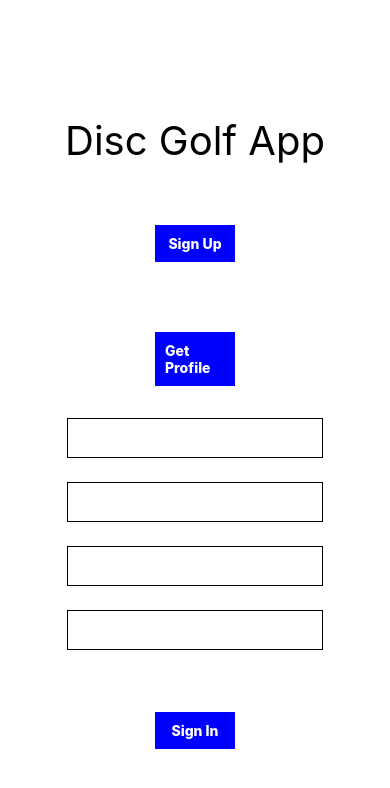
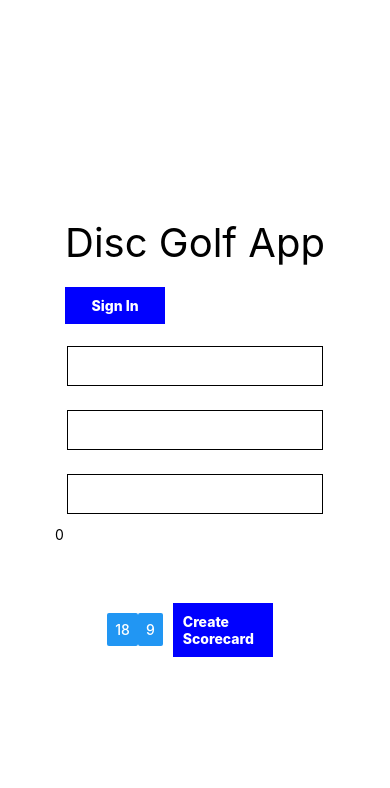
Before and after one commit to jbanning22/DGAppFrontend, a React Native app: screen / in a window 390 px wide. Shown: the top 788 px of the page. Built offline with nearby package versions, Linux system fonts and the light colour scheme.

Commit message:
can create a scorecard with either 9 or 18 holes

```diff
--- a/App.tsx
+++ b/App.tsx
@@ -1,25 +1,29 @@
 import {
-  FlatList,
+  //   FlatList,
   SafeAreaView,
   StyleSheet,
   Text,
+  Button,
   TextInput,
   TouchableOpacity,
   View,
 } from 'react-native';
 import React, {useEffect, useState} from 'react';
 import axios from 'axios';
-import {AsyncStorage} from '@react-native-async-storage/async-storage';
+// import {AsyncStorage} from '@react-native-async-storage/async-storage';
 
 const App = () => {
   //   AsyncStorage.setItem('access_token', access_token);
-  const [data, setData] = useState('');
+  //   const [data, setData] = useState('');
+  const [courseName, setCourseName] = useState('');
+  const [courseLength, setCourseLength] = useState(0);
+
   const [accessToken, setAccessToken] = useState('');
   const [emailInput, setEmailInput] = useState('');
   const [passwordInput, setPasswordInput] = useState('');
-  const [userDetails, setUserDetails] = useState({});
-  const [lastName, setLastname] = useState('');
-  const [firstName, setFirstName] = useState('');
+  //   const [userDetails, setUserDetails] = useState({});
+  //   const [lastName, setLastname] = useState('');
+  //   const [firstName, setFirstName] = useState('');
 
   //   setAccessToken1 = async value => {
   //     try {
@@ -40,22 +44,22 @@ const App = () => {
   //     console.log('Done.');
   //   };
 
-  const signUp = async () => {
-    try {
-      const signUpRes = await axios.post('http://localhost:3000/auth/signup', {
-        email: emailInput,
-        password: passwordInput,
-        firstName: firstName,
-        lastName: lastName,
-      });
-      setEmailInput('');
-      setPasswordInput('');
-      setFirstName('');
-      setLastname('');
-    } catch (error) {
-      console.log(error);
-    }
-  };
+  //   const signUp = async () => {
+  //     try {
+  //       const signUpRes = await axios.post('http://localhost:3000/auth/signup', {
+  //         email: emailInput,
+  //         password: passwordInput,
+  //         firstName: firstName,
+  //         lastName: lastName,
+  //       });
+  //       setEmailInput('');
+  //       setPasswordInput('');
+  //       setFirstName('');
+  //       setLastname('');
+  //     } catch (error) {
+  //       console.log(error);
+  //     }
+  //   };
   const signIn = async () => {
     try {
       const signInRes = await axios.post('http://localhost:3000/auth/signin', {
@@ -64,66 +68,71 @@ const App = () => {
       });
       setEmailInput('');
       setPasswordInput('');
-      setFirstName('');
-      setLastname('');
+      //   setFirstName('');
+      //   setLastname('');
+      console.log(signInRes.data.access_token);
       setAccessToken(signInRes.data.access_token);
     } catch (error) {
       console.log(error);
     }
   };
 
-  const getMe = async () => {
+  //   const getMe = async () => {
+  //     const headers = {
+  //       Authorization: `Bearer ${accessToken}`,
+  //     };
+  //     try {
+  //       const getMeRes = await axios.get('http://localhost:3000/users/me', {
+  //         headers,
+  //       });
+  //       console.log(userDetails);
+  //       setUserDetails(getMeRes.data);
+  //     } catch (error) {
+  //       console.log(error);
+  //     }
+  //   };
+
+  const createScorecard = async () => {
     const headers = {
       Authorization: `Bearer ${accessToken}`,
     };
     try {
-      const getMeRes = await axios.get('http://localhost:3000/users/me', {
-        headers,
-      });
-      console.log(userDetails);
-      setUserDetails(getMeRes.data);
+      const scorecard = await axios.post(
+        'http://localhost:3000/scorecard',
+        {courseLength: courseLength, courseName: courseName},
+        {headers},
+      );
+      setCourseLength(0);
+      setCourseName('');
     } catch (error) {
       console.log(error);
     }
   };
 
-  const renderItem = ({item}) => {
-    return (
-      <View style={styles.renderItemStyle}>
-        <Text style={{alignSelf: 'center', fontSize: 20, fontWeight: '600'}}>
-          {item}
-        </Text>
-      </View>
-    );
+  //   const renderItem = ({item}) => {
+  //     return (
+  //       <View style={styles.renderItemStyle}>
+  //         <Text style={{alignSelf: 'center', fontSize: 20, fontWeight: '600'}}>
+  //           {item}
+  //         </Text>
+  //       </View>
+  //     );
+  //   };
+  //   console.log(emailInput);
+  const handlePress = courseLength => {
+    if (courseLength === '18') {
+      setCourseLength(18);
+    } else if (courseLength === '9') {
+      setCourseLength(9);
+    }
   };
-  console.log(emailInput);
-  //   const onPress = () => {};
   return (
     <SafeAreaView style={styles.box1}>
       <View>
         <Text style={styles.headerStyle}>Disc Golf App</Text>
-        {/* <TextInput
-          style={styles.textInput}
-          onChangeText={setEmailInput}
-          value={emailInput}
-        />
-        <TextInput
-          style={styles.textInput}
-          onChangeText={setPasswordInput}
-          value={passwordInput}
-        /> */}
-        {/* <Text>{emailInput}</Text>
-        <Text>{passwordInput}</Text> */}
-        <View style={styles.buttonView}>
-          <TouchableOpacity style={styles.button} onPress={signUp}>
-            <Text style={styles.buttonText}>Sign Up</Text>
-          </TouchableOpacity>
-        </View>
-        <View style={styles.buttonView}>
-          <TouchableOpacity style={styles.button} onPress={getMe}>
-            <Text style={styles.buttonText}>Get Profile</Text>
-          </TouchableOpacity>
-        </View>
+        <TouchableOpacity style={styles.button} onPress={signIn}>
+          <Text style={styles.buttonText}>Sign In</Text>
+        </TouchableOpacity>
         <TextInput
           style={styles.textInput}
           onChangeText={setEmailInput}
@@ -136,6 +145,11 @@ const App = () => {
         />
         <TextInput
           style={styles.textInput}
+          onChangeText={setCourseName}
+          value={courseName}
+        />
+        {/* <TextInput
+          style={styles.textInput}
           onChangeText={setFirstName}
           value={firstName}
         />
@@ -143,17 +157,15 @@ const App = () => {
           style={styles.textInput}
           onChangeText={setLastname}
           value={lastName}
-        />
+        /> */}
+        <Text>{courseName}</Text>
+        <Text>{courseLength}</Text>
         <View style={styles.buttonView}>
-          <TouchableOpacity style={styles.button} onPress={signIn}>
-            <Text style={styles.buttonText}>Sign In</Text>
+          <Button title="18" onPress={() => handlePress('18')} />
+          <Button title="9" onPress={() => handlePress('9')} />
+          <TouchableOpacity style={styles.button} onPress={createScorecard}>
+            <Text style={styles.buttonText}>Create Scorecard</Text>
           </TouchableOpacity>
-          <Text>{(userDetails.email, userDetails.userName)}</Text>
-          {/* <FlatList
-            contentContainerStyle={styles.flatlistStyle}
-            data={userDetails}
-            renderItem={renderItem}
-          /> */}
         </View>
       </View>
     </SafeAreaView>
@@ -196,14 +208,15 @@ const styles = StyleSheet.create({
   button: {
     alignItems: 'center',
     backgroundColor: 'blue',
-    width: 80,
+    width: 100,
     padding: 10,
+    margin: 10,
   },
   buttonView: {
+    flexDirection: 'row',
     justifyContent: 'center',
     alignItems: 'center',
     marginTop: 50,
-    marginBottom: 20,
   },
   buttonText: {
     color: 'white',
```
